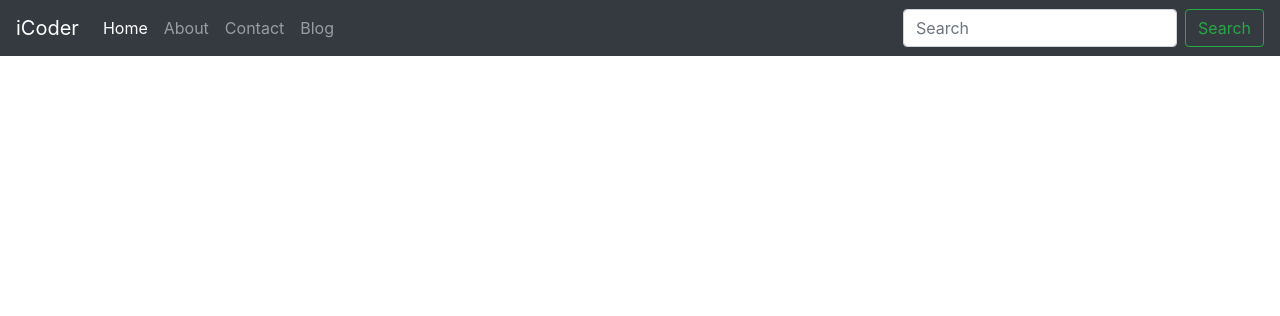
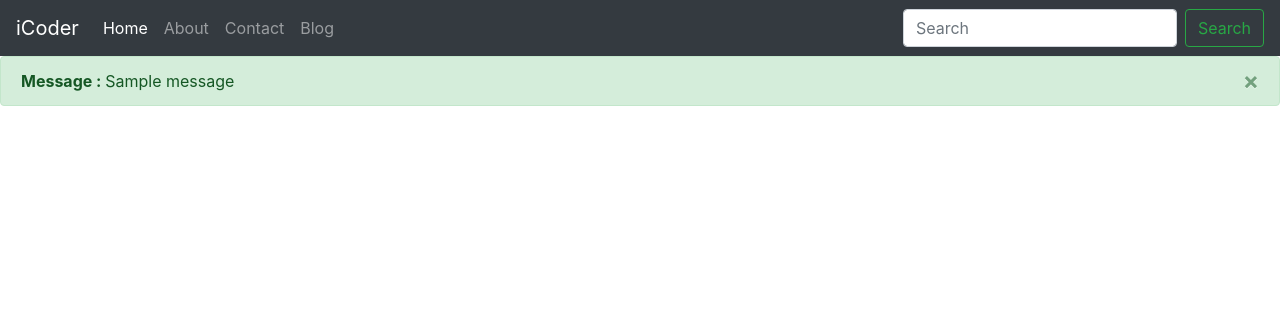
Before and after one commit to ns23k/icoder-blog, a Django app: page /blog/ in a window 1280 px wide. Shown: the top 316 px of the page. Run offline with Django 3.2, Linux system fonts and the light colour scheme; tables that the repository leaves empty hold one stand-in row (Sample ...); one stand-in notice (Sample message) is shown; some libraries are stand-ins or nearby versions.

Commit message:
video 79

```diff
--- a/templates/base.html
+++ b/templates/base.html
@@ -39,7 +39,14 @@
         </form>
     </div>
 </nav>
-
+{% for message in messages  %}
+<div class="alert alert-{{ message.tags }} alert-dismissible fade show" role="alert">
+    <strong>Message : </strong> {{ message }}
+    <button type="button" class="close" data-dismiss="alert" aria-label="Close">
+        <span aria-hidden="true">&times;</span>
+    </button>
+</div>
+{% endfor %}
 {% block body %}  {% endblock body %}
 
 <!-- Optional JavaScript -->
```
Also changed, not shown: home/views.py (+11 -5 lines), icoder/settings.py (+9 -7 lines).
